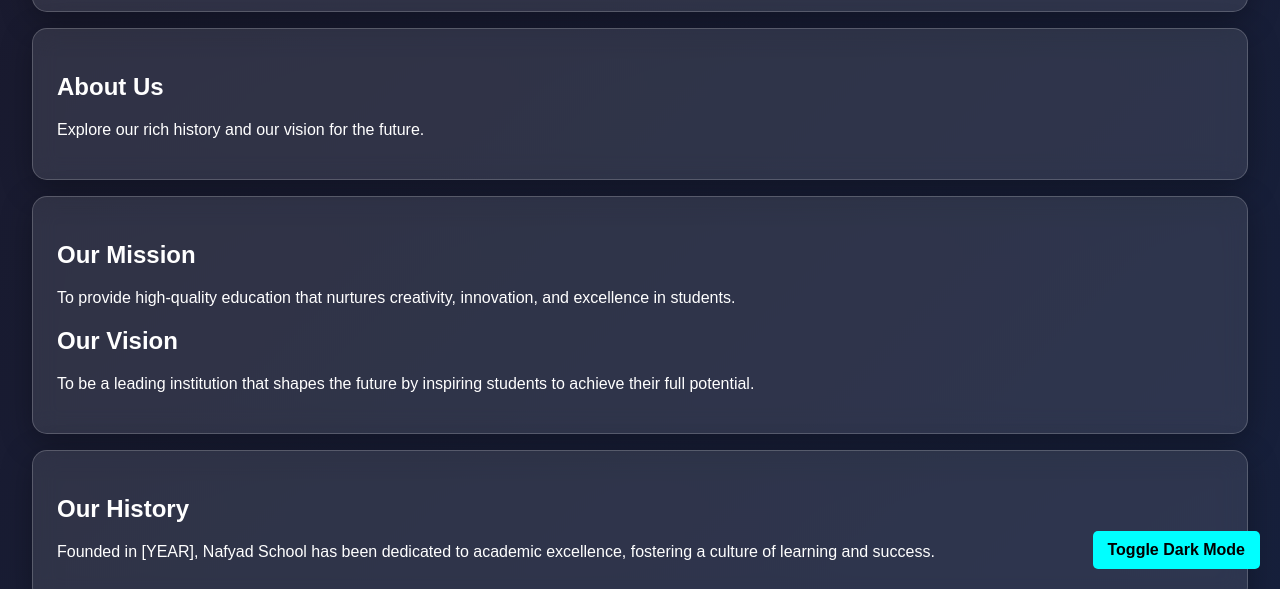
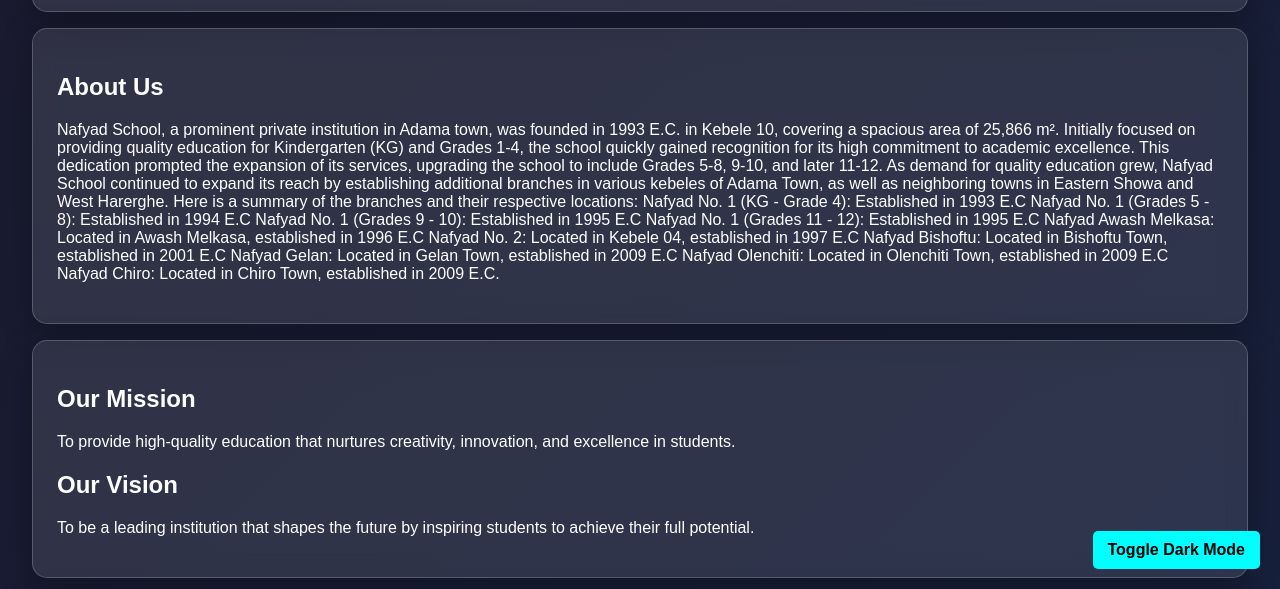
Before and after one commit to nafyadschools/Nafyad, a plain HTML site: page index.html in a window 1280 px wide. Shown: the part 211-800 px from the top of the page. Drawn offline with Linux system fonts and the light colour scheme.

Commit message:
Update index.html

```diff
--- a/index.html
+++ b/index.html
@@ -67,7 +67,19 @@
   <main>
     <div id="about" class="glass-effect">
       <h2>About Us</h2>
-      <p>Explore our rich history and our vision for the future.</p>
+      <p>Nafyad School, a prominent private institution in Adama town, was founded in 1993 E.C. in Kebele 10, covering a spacious area of 25,866 m². Initially focused on providing quality education for Kindergarten (KG) and Grades 1-4, the school quickly gained recognition for its high commitment to academic excellence. This dedication prompted the expansion of its services, upgrading the school to include Grades 5-8, 9-10, and later 11-12.
+As demand for quality education grew, Nafyad School continued to expand its reach by establishing additional branches in various kebeles of Adama Town, as well as neighboring towns in Eastern Showa and West Harerghe.
+Here is a summary of the branches and their respective locations:
+Nafyad No. 1 (KG - Grade 4): Established in 1993 E.C
+Nafyad No. 1 (Grades 5 - 8): Established in 1994 E.C
+Nafyad No. 1 (Grades 9 - 10): Established in 1995 E.C
+Nafyad No. 1 (Grades 11 - 12): Established in 1995 E.C
+Nafyad Awash Melkasa: Located in Awash Melkasa, established in 1996 E.C
+Nafyad No. 2: Located in Kebele 04, established in 1997 E.C
+Nafyad Bishoftu: Located in Bishoftu Town, established in 2001 E.C
+Nafyad Gelan: Located in Gelan Town, established in 2009 E.C
+Nafyad Olenchiti: Located in Olenchiti Town, established in 2009 E.C
+Nafyad Chiro: Located in Chiro Town, established in 2009 E.C.</p>
     </div>
 
     <div id="mission-vision" class="glass-effect">
```
